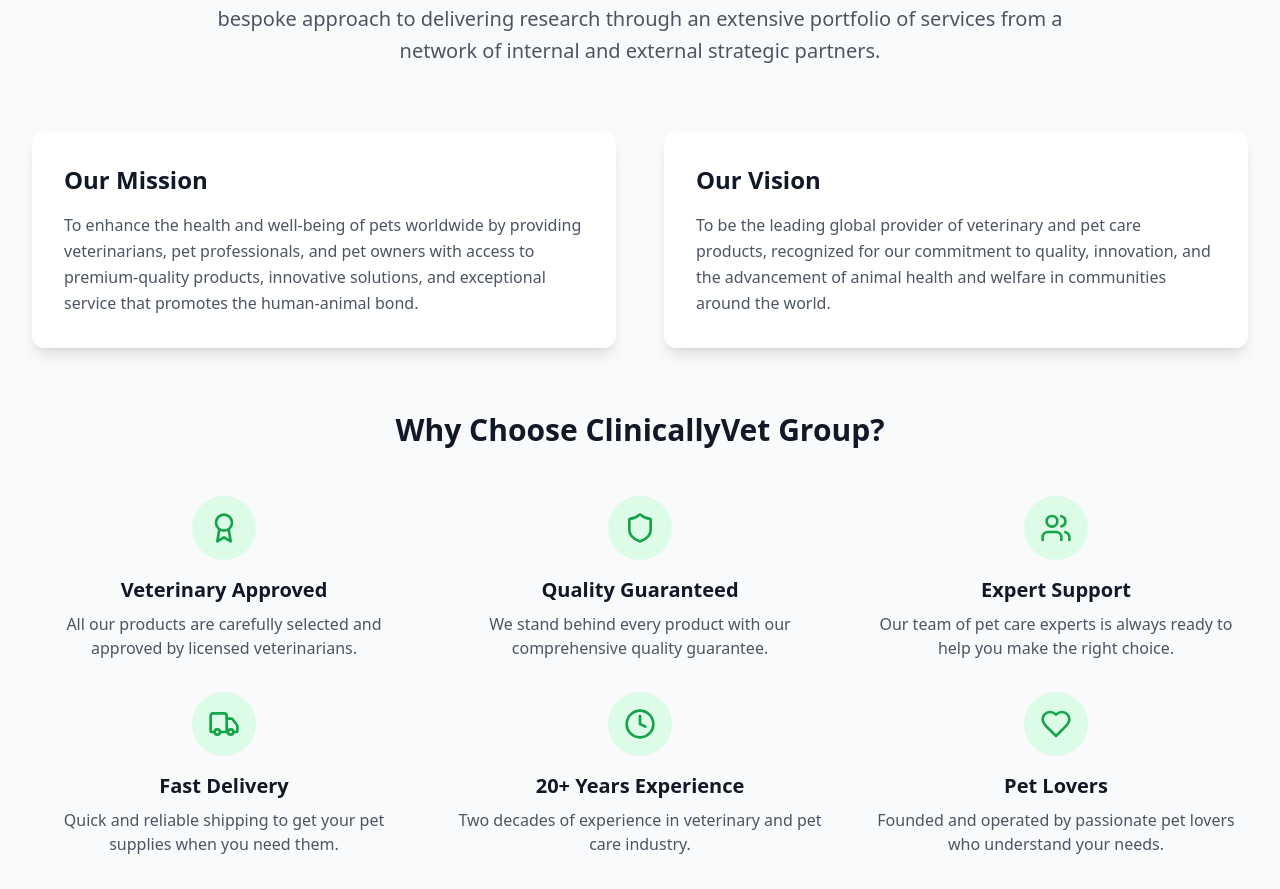
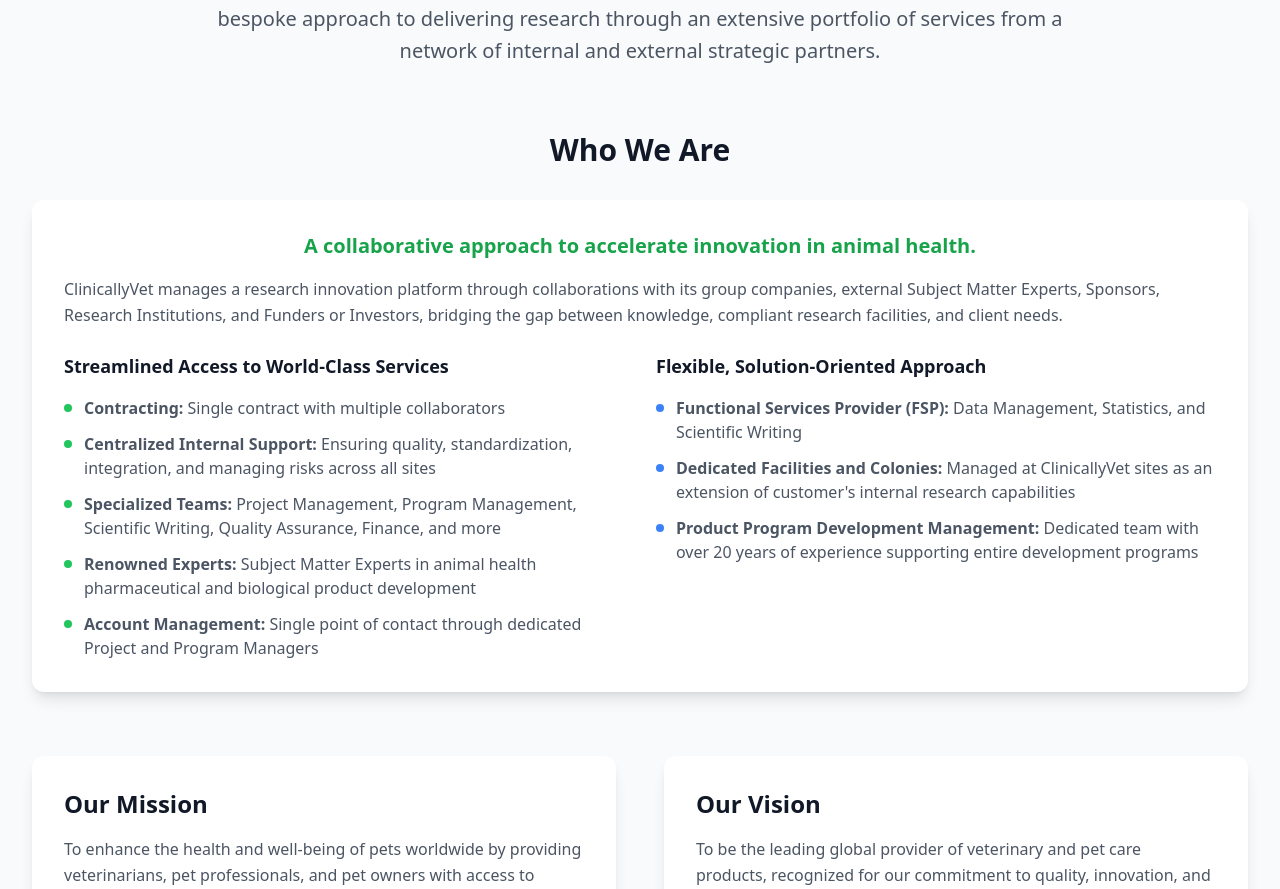
Before and after one commit to fitjoseph/clinicallyVet, a React (Vite) app: page /about in a window 1280 px wide. Shown: the part 367-1256 px from the top of the page. Built offline with nearby package versions, Linux system fonts and the light colour scheme.

Commit message:
Add Who We Are section to About and Home pages

```diff
--- a/src/pages/AboutPage.tsx
+++ b/src/pages/AboutPage.tsx
@@ -18,6 +18,67 @@ const AboutPage: React.FC = () => {
           and project management solutions with a bespoke approach to delivering research through an extensive portfolio of
           services from a network of internal and external strategic partners.
         </p>
+      </div>
+
+      {/* Who We Are Section */}
+      <div className="mb-16">
+        <h2 className="text-3xl font-bold text-gray-900 text-center mb-8">Who We Are</h2>
+        <div className="bg-white rounded-xl shadow-lg p-8 mb-8">
+          <h3 className="text-xl font-semibold text-green-600 mb-4 text-center">
+            A collaborative approach to accelerate innovation in animal health.
+          </h3>
+          <p className="text-gray-600 leading-relaxed mb-6">
+            ClinicallyVet manages a research innovation platform through collaborations with its group companies,
+            external Subject Matter Experts, Sponsors, Research Institutions, and Funders or Investors, bridging
+            the gap between knowledge, compliant research facilities, and client needs.
+          </p>
+
+          <div className="grid md:grid-cols-2 gap-8">
+            <div>
+              <h4 className="text-lg font-semibold text-gray-900 mb-4">Streamlined Access to World-Class Services</h4>
+              <ul className="space-y-3 text-gray-600">
+                <li className="flex items-start space-x-3">
+                  <div className="w-2 h-2 bg-green-500 rounded-full mt-2 flex-shrink-0"></div>
+                  <span><strong>Contracting:</strong> Single contract with multiple collaborators</span>
+                </li>
+                <li className="flex items-start space-x-3">
+                  <div className="w-2 h-2 bg-green-500 rounded-full mt-2 flex-shrink-0"></div>
+                  <span><strong>Centralized Internal Support:</strong> Ensuring quality, standardization, integration, and managing risks across all sites</span>
+                </li>
+                <li className="flex items-start space-x-3">
+                  <div className="w-2 h-2 bg-green-500 rounded-full mt-2 flex-shrink-0"></div>
+                  <span><strong>Specialized Teams:</strong> Project Management, Program Management, Scientific Writing, Quality Assurance, Finance, and more</span>
+                </li>
+                <li className="flex items-start space-x-3">
+                  <div className="w-2 h-2 bg-green-500 rounded-full mt-2 flex-shrink-0"></div>
+                  <span><strong>Renowned Experts:</strong> Subject Matter Experts in animal health pharmaceutical and biological product development</span>
+                </li>
+                <li className="flex items-start space-x-3">
+                  <div className="w-2 h-2 bg-green-500 rounded-full mt-2 flex-shrink-0"></div>
+                  <span><strong>Account Management:</strong> Single point of contact through dedicated Project and Program Managers</span>
+                </li>
+              </ul>
+            </div>
+
+            <div>
+              <h4 className="text-lg font-semibold text-gray-900 mb-4">Flexible, Solution-Oriented Approach</h4>
+              <ul className="space-y-3 text-gray-600">
+                <li className="flex items-start space-x-3">
+                  <div className="w-2 h-2 bg-blue-500 rounded-full mt-2 flex-shrink-0"></div>
+                  <span><strong>Functional Services Provider (FSP):</strong> Data Management, Statistics, and Scientific Writing</span>
+                </li>
+                <li className="flex items-start space-x-3">
+                  <div className="w-2 h-2 bg-blue-500 rounded-full mt-2 flex-shrink-0"></div>
+                  <span><strong>Dedicated Facilities and Colonies:</strong> Managed at ClinicallyVet sites as an extension of customer's internal research capabilities</span>
+                </li>
+                <li className="flex items-start space-x-3">
+                  <div className="w-2 h-2 bg-blue-500 rounded-full mt-2 flex-shrink-0"></div>
+                  <span><strong>Product Program Development Management:</strong> Dedicated team with over 20 years of experience supporting entire development programs</span>
+                </li>
+              </ul>
+            </div>
+          </div>
+        </div>
       </div>
 
       {/* Mission & Vision */}
```
